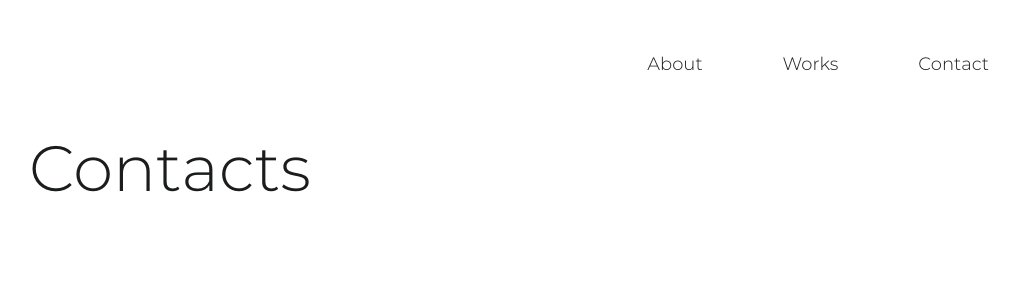
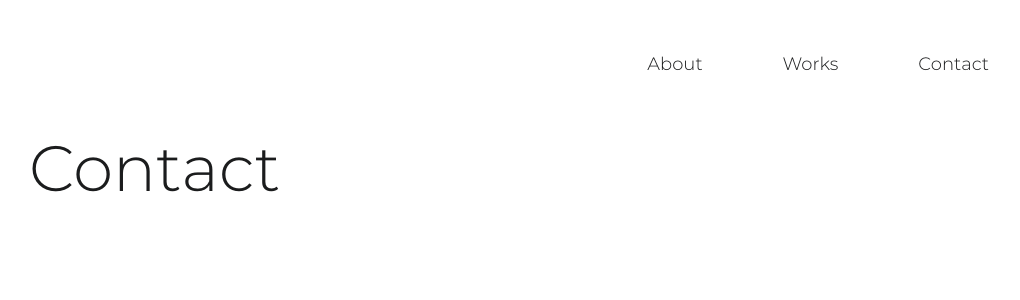
Before and after one commit to harrysoer/portfolio-nics-ab, a Next.js app: page /contacts in a window 1280 px wide. Shown: the top 300 px of the page, without its empty margins (195-1215 px from the left). Built offline with nearby package versions, Linux system fonts and the light colour scheme.

Commit message:
fixed typo

```diff
--- a/pages/contacts/index.tsx
+++ b/pages/contacts/index.tsx
@@ -10,7 +10,7 @@ const contacts = () => {
         <link rel="icon" href="/favicon.ico" />
       </Head>
       <ContentLayout>
-        <PageTitle content="Contacts" />
+        <PageTitle content="Contact" />
       </ContentLayout>
     </>
   )
```
